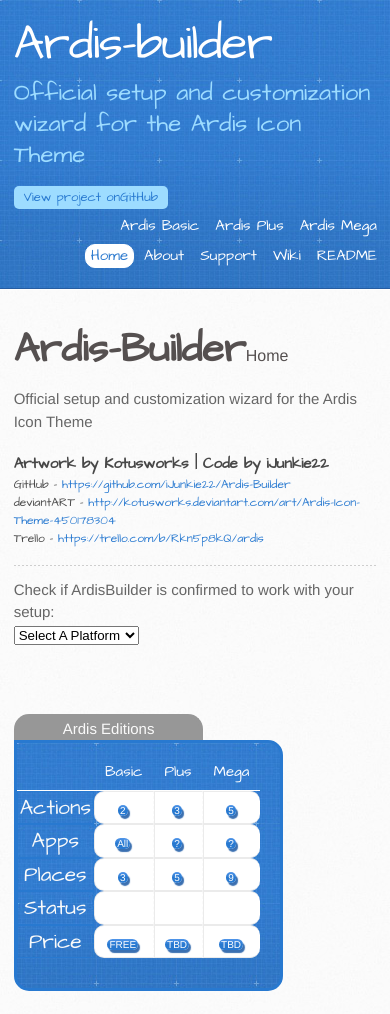
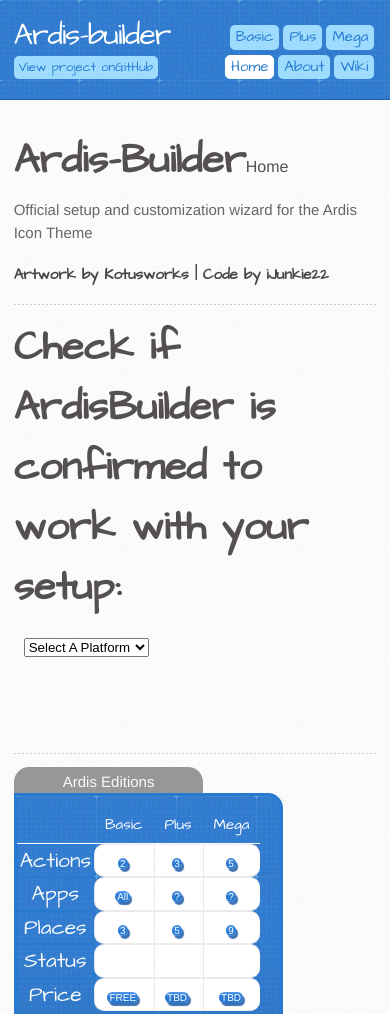
Before and after one commit to iJunkie22/Ardis-Builder, a plain HTML site: page index.html in a window 390 px wide. Shown: the top 1014 px of the page. Drawn offline with Linux system fonts and the light colour scheme.

Commit message:
Improved mobile styling

```diff
--- a/index.html
+++ b/index.html
@@ -70,20 +70,22 @@
         <h1>Ardis-builder</h1>
         <h2>Official setup and customization wizard for the Ardis Icon Theme</h2>
         <a href="https://github.com/iJunkie22/Ardis-Builder" class="button"><small>View project on</small>GitHub</a>
-
+        <div id="nav">
+        	<div class="inner-nav">
+          <a href="mega-theme.html" title="Ardis Mega"><span>Ardis </span>Mega</a>
+          <a href="plus-theme.html" title="Ardis Plus"><span>Ardis </span>Plus</a>
+          <a href="basic-theme.html" title="Ardis Basic"><span>Ardis </span>Basic</a>
       </div>
       <div class="inner-nav">
-          <a href="mega-theme.html">Ardis Mega</a>
-          <a href="plus-theme.html">Ardis Plus</a>
-          <a href="basic-theme.html">Ardis Basic</a>
+          <a href="https://github.com/iJunkie22/Ardis-Builder" title="README">README</a>
+        <a href="https://github.com/iJunkie22/Ardis-Builder/wiki" title="Wiki">Wiki</a>
+        <!-- <a href="https://github.com/iJunkie22/Ardis-Builder" title="Support">Support</a>-->
+        <a href="about.html" title="About">About</a>
+        <a class="current" href="index.html" title="Home">Home</a>
       </div>
-      <div class="inner-nav">
-          <a href="https://github.com/iJunkie22/Ardis-Builder">README</a>
-        <a href="https://github.com/iJunkie22/Ardis-Builder/wiki">Wiki</a>
-        <a href="https://github.com/iJunkie22/Ardis-Builder">Support</a>
-        <a href="about.html">About</a>
-        <a class="current" href="index.html">Home</a>
+        </div>
       </div>
+
 
     </header>
 
@@ -103,22 +105,13 @@
 <h4>
 <a id="artwork-by-kotusworks------code-by-ijunkie22" class="anchor" href="#artwork-by-kotusworks------code-by-ijunkie22"><span class="octicon octicon-link"></span></a>Artwork by Kotusworks   |   Code by iJunkie22</h4>
 
-<h6>
-<a id="github---httpsgithubcomijunkie22ardis-builder" class="anchor" href="#github---httpsgithubcomijunkie22ardis-builder"><span class="octicon octicon-link"></span></a>GitHub - <a href="https://github.com/iJunkie22/Ardis-Builder">https://github.com/iJunkie22/Ardis-Builder</a>
-</h6>
-
-<h6>
-<a id="deviantart---httpkotusworksdeviantartcomartardis-icon-theme-450178304" class="anchor" href="#deviantart---httpkotusworksdeviantartcomartardis-icon-theme-450178304"><span class="octicon octicon-link"></span></a>deviantART - <a href="http://kotusworks.deviantart.com/art/Ardis-Icon-Theme-450178304">http://kotusworks.deviantart.com/art/Ardis-Icon-Theme-450178304</a>
-</h6>
-
-<h6>
-<a id="trello---httpstrellocombrkn5p8kqardis" class="anchor" href="#trello---httpstrellocombrkn5p8kqardis"><span class="octicon octicon-link"></span></a>Trello - <a href="https://trello.com/b/Rkn5p8kQ/ardis">https://trello.com/b/Rkn5p8kQ/ardis</a>
-</h6>
 <hr>
 
 
-    <span>Check if ArdisBuilder is confirmed to work with your setup:</span><br>
-    <select id="platform_selection" value="" name="platform_selection" onchange="supported_result.value=value;showselector(value)" title="Platform">
+
+    <h2>Check if ArdisBuilder is confirmed to work with your setup:</h2>
+    <div class="selects">
+    <select id="platform_selection" name="platform_selection" onchange="supported_result.value=value;showselector(value)" title="Platform">
       <option value="" selected>Select A Platform</option>
       <option value="OSX">OSX</option>
       <option value="Linux">Linux</option>
@@ -131,7 +124,7 @@
         <option value="ubuntu">Ubuntu</option>
 
     </select>
-    <br>
+    </div>
     <div id="output_results">
     <output id="supported_result" title="Platform"></output>
     <output id="supported_de_result" title="Desktop Environment"></output>
@@ -140,7 +133,7 @@
     <br>
     <br>
     <br>
-
+    <hr>
 
     <table class="bluetable" id="ardis-packs-table">
             <caption><span>Ardis Editions</span></caption>
--- a/stylesheets/stylesheet.css
+++ b/stylesheets/stylesheet.css
@@ -84,7 +84,7 @@ header h2 {
 
 .inner {
   position: relative;
-  width: 940px;
+  max-width: 940px;
   margin: 0 auto;
 }
 
@@ -368,14 +368,18 @@ footer a:hover {
     START OF HEADER NAV BAR STYLING
     ===================================
 */
-
+div#nav {
+  position: absolute;
+  right: 0px;
+  bottom: 0px;
+}
 .inner-nav {
     float: right;
     /*height: 30px;*/
     position: relative;
-    width: 940px;
+    width: 100%;
     vertical-align: bottom;
-    margin-right: 50px;
+    margin-right: 0px;
     overflow: auto;
     max-width: 100%;
     display: block;
@@ -390,7 +394,7 @@ footer a:hover {
     border: 1px solid transparent;
     border-radius: 10px;
     margin-left: 10px;
-    margin-right: 10px;
+    margin-right: 0px;
     text-align: right;
 }
 
@@ -415,11 +419,12 @@ footer a:hover {
 /* Tablet Portrait size to standard 960 (devices and browsers) */
 @media only screen and (min-width: 768px) and (max-width: 959px) {
   .inner {
-    width: 740px;
+    min-width: 768px;
+    max-width: 740px;
   }
-  header h1, header h2 {
+  /*header h1, header h2 {
     width: 340px;
-  }
+  }*/
   header h1 {
     font-size: 60px;
   }
@@ -446,13 +451,41 @@ footer a:hover {
   .inner {
     width: 93%;
   }
+  header h1 {
+    display: inline-block;
+  }
+  header h2 {
+    display: none;
+    position: absolute;
+  }
+  div#nav {
+  position: absolute;
+  right: 0px;
+  bottom: 0px;
+  display: block;
+}
   .inner-nav {
-  margin-right: 5px;
+  margin-right: 0px;
   margin-left: 0;
+  display: block;
+  position: relative;
   }
   .inner-nav a {
   margin-left: 2px;
   margin-right: 2px;
+  background-color: #9ddcff;
+  color: #2879d0;
+  -moz-border-radius: 5px;
+    -webkit-border-radius: 5px;
+    border-radius: 5px;
+
+  }
+  .inner-nav a[title="README"], .inner-nav a[title="Support"] {
+    display: none;
+    margin: 0px;
+  }
+  .inner-nav a span {
+    display: none;
   }
   .bluetable {
   max-width: 93%;
@@ -506,7 +539,7 @@ footer a:hover {
     width: auto;
     height: auto;
     display: inline-block;
-    margin-top: 15px;
+    margin-top: 0px;
     padding: 5px 10px;
     position: relative;
     text-align: center;
@@ -728,6 +761,11 @@ span.imageheader {
     font-size: 48px;
 }
 
+div.selects {
+  display: block;
+  padding: 10px;
+}
+
 /*
     ===================================
     START OF FOOTER STYLING
@@ -862,3 +900,23 @@ output::before {
 
 /* Mobile Portrait Size to Mobile Landscape Size (devices and browsers) */
 @media only screen and (max-width: 479px) {}
+
+@media only screen and (max-width: 450px) {
+  header h1 {
+    font-size: 40px;
+  }
+  }
+@media only screen and (max-width: 400px) {
+  header h1 {
+    font-size: 30px;
+  }
+  body {
+    min-width: 340px;
+  }
+  header a.button {
+    padding-left: 5px;
+    padding-right: 5px;
+  }
+@viewport {
+  width: screen-width;
+}
```
